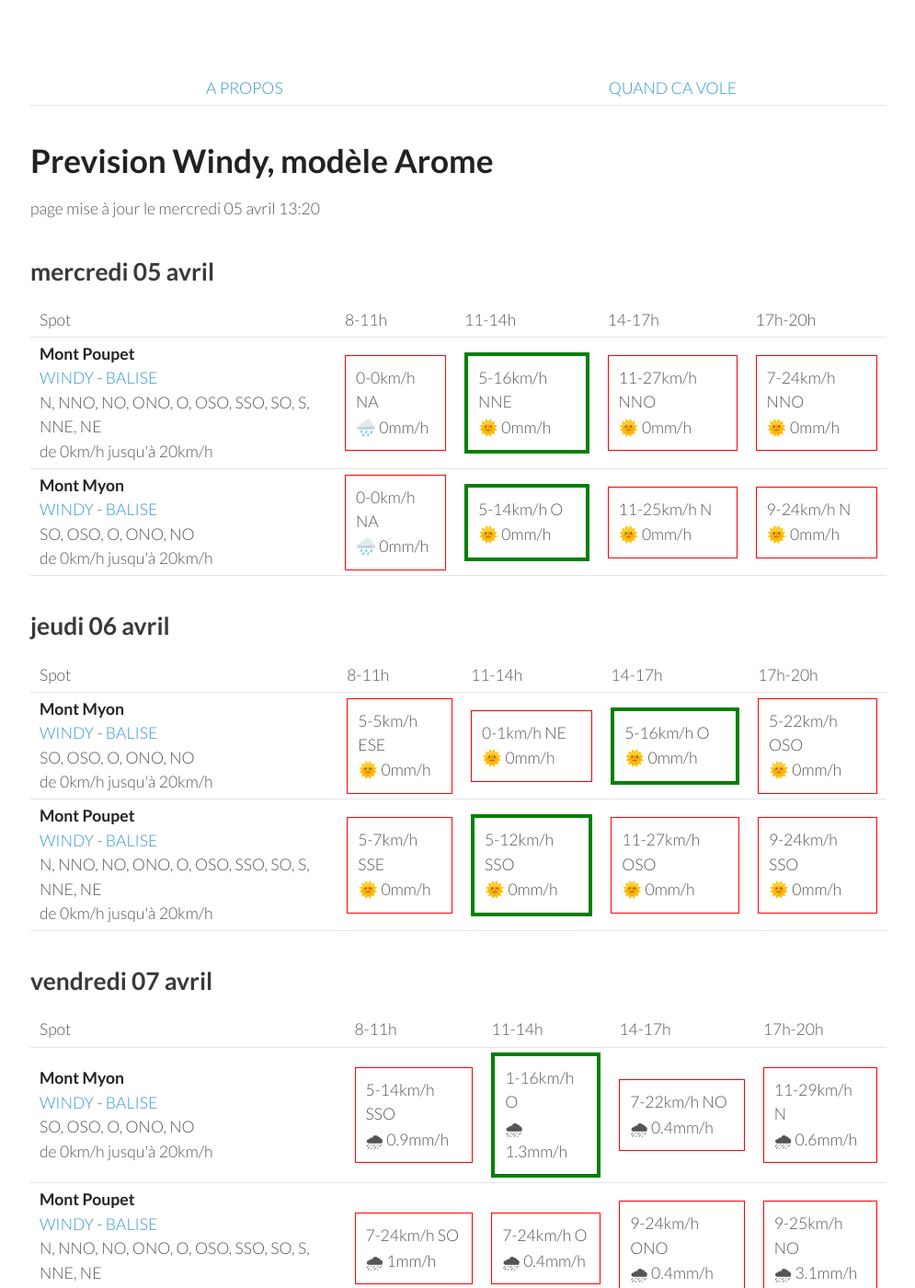
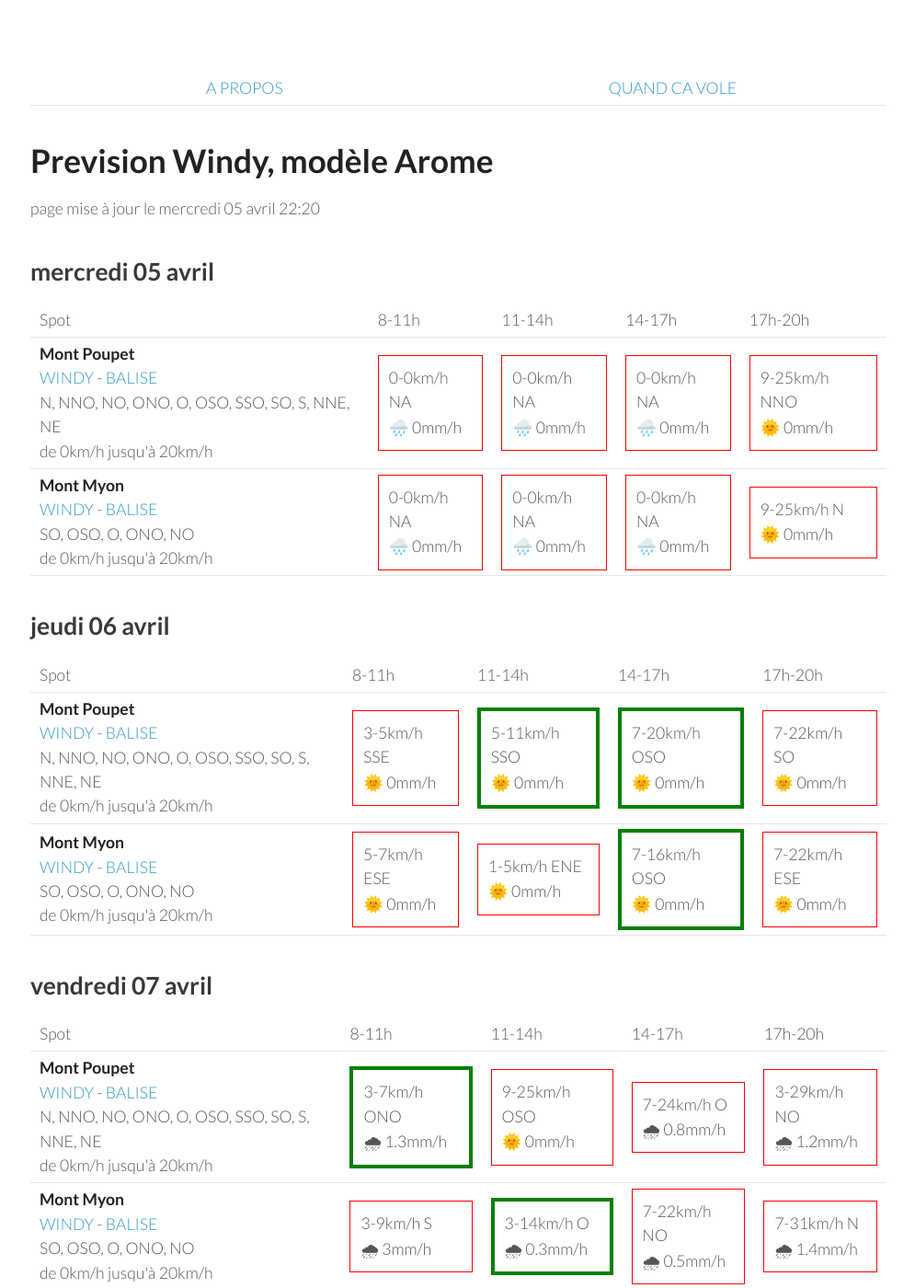
Before and after one commit to parapente-dans-le-nord/parapente-dans-le-nord.github.io, a Jekyll site: the page built from jura.markdown, in a window 1280 px wide and 1400 px high. Shown: the whole window at 92% size, without its empty margins (25-1020 px from the left). Built offline with Jekyll 4.4.1, drawn with Linux system fonts in a browser that asks for light colours; some of the changed text lies outside the part shown.

Commit message:
update index.markdown

```diff
--- a/jura.markdown
+++ b/jura.markdown
@@ -7,7 +7,7 @@ title:  "Tous les spots"
 {: .links}
 
 # Prevision Windy, modèle Arome
-page mise à jour le mercredi 05 avril 13:20
+page mise à jour le mercredi 05 avril 22:20
 
 ## mercredi 05 avril
 
@@ -25,18 +25,18 @@ page mise à jour le mercredi 05 avril 13:20
         <td><strong>Mont Poupet</strong><br><a href="https://windy.com/46.970/5.876?46.541,5.876,8">WINDY</a> - <span class=""><a href="http://www.balisemeteo.com/balise.php?idBalise=92">BALISE</a> </span><br> <span class="vent-favorable">N, NNO, NO, ONO, O, OSO, SSO, SO, S, NNE, NE</span><br><span class="force-vent">de 0km/h jusqu'à 20km/h</span> </td>
 
             <td><div class="not-flyable"><p>0-0km/h NA</p><p>🌧️ 0mm/h</p></div></td>
-            <td><div class="flyable"><p>5-16km/h NNE</p><p>🌞 0mm/h</p></div></td>
-            <td><div class="not-flyable"><p>11-27km/h NNO</p><p>🌞 0mm/h</p></div></td>
-            <td><div class="not-flyable"><p>7-24km/h NNO</p><p>🌞 0mm/h</p></div></td>
+            <td><div class="not-flyable"><p>0-0km/h NA</p><p>🌧️ 0mm/h</p></div></td>
+            <td><div class="not-flyable"><p>0-0km/h NA</p><p>🌧️ 0mm/h</p></div></td>
+            <td><div class="not-flyable"><p>9-25km/h NNO</p><p>🌞 0mm/h</p></div></td>
 
     </tr>
 <tr>
         <td><strong>Mont Myon</strong><br><a href="https://windy.com/46.331/5.397?45.898,5.394,8,m:eWoagj8">WINDY</a> - <span class=""><a href="http://www.balisemeteo.com/balise.php?idBalise=70">BALISE</a> </span><br> <span class="vent-favorable">SO, OSO, O, ONO, NO</span><br><span class="force-vent">de 0km/h jusqu'à 20km/h</span> </td>
 
             <td><div class="not-flyable"><p>0-0km/h NA</p><p>🌧️ 0mm/h</p></div></td>
-            <td><div class="flyable"><p>5-14km/h O</p><p>🌞 0mm/h</p></div></td>
-            <td><div class="not-flyable"><p>11-25km/h N</p><p>🌞 0mm/h</p></div></td>
-            <td><div class="not-flyable"><p>9-24km/h N</p><p>🌞 0mm/h</p></div></td>
+            <td><div class="not-flyable"><p>0-0km/h NA</p><p>🌧️ 0mm/h</p></div></td>
+            <td><div class="not-flyable"><p>0-0km/h NA</p><p>🌧️ 0mm/h</p></div></td>
+            <td><div class="not-flyable"><p>9-25km/h N</p><p>🌞 0mm/h</p></div></td>
 
     </tr>
 
@@ -56,22 +56,22 @@ page mise à jour le mercredi 05 avril 13:20
       <td>17h-20h</td>
     </tr>
 <tr>
-        <td><strong>Mont Myon</strong><br><a href="https://windy.com/46.331/5.397?45.898,5.394,8,m:eWoagj8">WINDY</a> - <span class=""><a href="http://www.balisemeteo.com/balise.php?idBalise=70">BALISE</a> </span><br> <span class="vent-favorable">SO, OSO, O, ONO, NO</span><br><span class="force-vent">de 0km/h jusqu'à 20km/h</span> </td>
+        <td><strong>Mont Poupet</strong><br><a href="https://windy.com/46.970/5.876?46.541,5.876,8">WINDY</a> - <span class=""><a href="http://www.balisemeteo.com/balise.php?idBalise=92">BALISE</a> </span><br> <span class="vent-favorable">N, NNO, NO, ONO, O, OSO, SSO, SO, S, NNE, NE</span><br><span class="force-vent">de 0km/h jusqu'à 20km/h</span> </td>
 
-            <td><div class="not-flyable"><p>5-5km/h ESE</p><p>🌞 0mm/h</p></div></td>
-            <td><div class="not-flyable"><p>0-1km/h NE</p><p>🌞 0mm/h</p></div></td>
-            <td><div class="flyable"><p>5-16km/h O</p><p>🌞 0mm/h</p></div></td>
-            <td><div class="not-flyable"><p>5-22km/h OSO</p><p>🌞 0mm/h</p></div></td>
+            <td><div class="not-flyable"><p>3-5km/h SSE</p><p>🌞 0mm/h</p></div></td>
+            <td><div class="flyable"><p>5-11km/h SSO</p><p>🌞 0mm/h</p></div></td>
+            <td><div class="flyable"><p>7-20km/h OSO</p><p>🌞 0mm/h</p></div></td>
+            <td><div class="not-flyable"><p>7-22km/h SO</p><p>🌞 0mm/h</p></div></td>
 
 
     </tr>
 <tr>
-        <td><strong>Mont Poupet</strong><br><a href="https://windy.com/46.970/5.876?46.541,5.876,8">WINDY</a> - <span class=""><a href="http://www.balisemeteo.com/balise.php?idBalise=92">BALISE</a> </span><br> <span class="vent-favorable">N, NNO, NO, ONO, O, OSO, SSO, SO, S, NNE, NE</span><br><span class="force-vent">de 0km/h jusqu'à 20km/h</span> </td>
+        <td><strong>Mont Myon</strong><br><a href="https://windy.com/46.331/5.397?45.898,5.394,8,m:eWoagj8">WINDY</a> - <span class=""><a href="http://www.balisemeteo.com/balise.php?idBalise=70">BALISE</a> </span><br> <span class="vent-favorable">SO, OSO, O, ONO, NO</span><br><span class="force-vent">de 0km/h jusqu'à 20km/h</span> </td>
 
-            <td><div class="not-flyable"><p>5-7km/h SSE</p><p>🌞 0mm/h</p></div></td>
-            <td><div class="flyable"><p>5-12km/h SSO</p><p>🌞 0mm/h</p></div></td>
-            <td><div class="not-flyable"><p>11-27km/h OSO</p><p>🌞 0mm/h</p></div></td>
-            <td><div class="not-flyable"><p>9-24km/h SSO</p><p>🌞 0mm/h</p></div></td>
+            <td><div class="not-flyable"><p>5-7km/h ESE</p><p>🌞 0mm/h</p></div></td>
+            <td><div class="not-flyable"><p>1-5km/h ENE</p><p>🌞 0mm/h</p></div></td>
+            <td><div class="flyable"><p>7-16km/h OSO</p><p>🌞 0mm/h</p></div></td>
+            <td><div class="not-flyable"><p>7-22km/h ESE</p><p>🌞 0mm/h</p></div></td>
 
 
     </tr>
@@ -92,22 +92,22 @@ page mise à jour le mercredi 05 avril 13:20
       <td>17h-20h</td>
     </tr>
 <tr>
-        <td><strong>Mont Myon</strong><br><a href="https://windy.com/46.331/5.397?45.898,5.394,8,m:eWoagj8">WINDY</a> - <span class=""><a href="http://www.balisemeteo.com/balise.php?idBalise=70">BALISE</a> </span><br> <span class="vent-favorable">SO, OSO, O, ONO, NO</span><br><span class="force-vent">de 0km/h jusqu'à 20km/h</span> </td>
+        <td><strong>Mont Poupet</strong><br><a href="https://windy.com/46.970/5.876?46.541,5.876,8">WINDY</a> - <span class=""><a href="http://www.balisemeteo.com/balise.php?idBalise=92">BALISE</a> </span><br> <span class="vent-favorable">N, NNO, NO, ONO, O, OSO, SSO, SO, S, NNE, NE</span><br><span class="force-vent">de 0km/h jusqu'à 20km/h</span> </td>
 
-            <td><div class="not-flyable"><p>5-14km/h SSO</p><p>🌧 0.9mm/h</p></div></td>
-            <td><div class="flyable"><p>1-16km/h O</p><p>🌧 1.3mm/h</p></div></td>
-            <td><div class="not-flyable"><p>7-22km/h NO</p><p>🌧 0.4mm/h</p></div></td>
-            <td><div class="not-flyable"><p>11-29km/h N</p><p>🌧 0.6mm/h</p></div></td>
+            <td><div class="flyable"><p>3-7km/h ONO</p><p>🌧 1.3mm/h</p></div></td>
+            <td><div class="not-flyable"><p>9-25km/h OSO</p><p>🌞 0mm/h</p></div></td>
+            <td><div class="not-flyable"><p>7-24km/h O</p><p>🌧 0.8mm/h</p></div></td>
+            <td><div class="not-flyable"><p>3-29km/h NO</p><p>🌧 1.2mm/h</p></div></td>
 
 
     </tr>
 <tr>
-        <td><strong>Mont Poupet</strong><br><a href="https://windy.com/46.970/5.876?46.541,5.876,8">WINDY</a> - <span class=""><a href="http://www.balisemeteo.com/balise.php?idBalise=92">BALISE</a> </span><br> <span class="vent-favorable">N, NNO, NO, ONO, O, OSO, SSO, SO, S, NNE, NE</span><br><span class="force-vent">de 0km/h jusqu'à 20km/h</span> </td>
+        <td><strong>Mont Myon</strong><br><a href="https://windy.com/46.331/5.397?45.898,5.394,8,m:eWoagj8">WINDY</a> - <span class=""><a href="http://www.balisemeteo.com/balise.php?idBalise=70">BALISE</a> </span><br> <span class="vent-favorable">SO, OSO, O, ONO, NO</span><br><span class="force-vent">de 0km/h jusqu'à 20km/h</span> </td>
 
-            <td><div class="not-flyable"><p>7-24km/h SO</p><p>🌧 1mm/h</p></div></td>
-            <td><div class="not-flyable"><p>7-24km/h O</p><p>🌧 0.4mm/h</p></div></td>
-            <td><div class="not-flyable"><p>9-24km/h ONO</p><p>🌧 0.4mm/h</p></div></td>
-            <td><div class="not-flyable"><p>9-25km/h NO</p><p>🌧 3.1mm/h</p></div></td>
+            <td><div class="not-flyable"><p>3-9km/h S</p><p>🌧 3mm/h</p></div></td>
+            <td><div class="flyable"><p>3-14km/h O</p><p>🌧 0.3mm/h</p></div></td>
+            <td><div class="not-flyable"><p>7-22km/h NO</p><p>🌧 0.5mm/h</p></div></td>
+            <td><div class="not-flyable"><p>7-31km/h N</p><p>🌧 1.4mm/h</p></div></td>
 
 
     </tr>
@@ -130,9 +130,9 @@ page mise à jour le mercredi 05 avril 13:20
 <tr>
         <td><strong>Mont Poupet</strong><br><a href="https://windy.com/46.970/5.876?46.541,5.876,8">WINDY</a> - <span class=""><a href="http://www.balisemeteo.com/balise.php?idBalise=92">BALISE</a> </span><br> <span class="vent-favorable">N, NNO, NO, ONO, O, OSO, SSO, SO, S, NNE, NE</span><br><span class="force-vent">de 0km/h jusqu'à 20km/h</span> </td>
 
-            <td><div class="not-flyable"><p>7-16km/h E</p><p>🌞 0mm/h</p></div></td>
-            <td><div class="not-flyable"><p>11-27km/h NNE</p><p>🌞 0mm/h</p></div></td>
-            <td><div class="not-flyable"><p>11-29km/h N</p><p>🌧 0.2mm/h</p></div></td>
+            <td><div class="not-flyable"><p>9-16km/h E</p><p>🌞 0mm/h</p></div></td>
+            <td><div class="not-flyable"><p>9-25km/h NNE</p><p>🌞 0mm/h</p></div></td>
+            <td><div class="not-flyable"><p>11-27km/h N</p><p>🌞 0mm/h</p></div></td>
             <td><div class="not-flyable"><p>12-29km/h N</p><p>🌞 0mm/h</p></div></td>
 
 
@@ -140,10 +140,10 @@ page mise à jour le mercredi 05 avril 13:20
 <tr>
         <td><strong>Mont Myon</strong><br><a href="https://windy.com/46.331/5.397?45.898,5.394,8,m:eWoagj8">WINDY</a> - <span class=""><a href="http://www.balisemeteo.com/balise.php?idBalise=70">BALISE</a> </span><br> <span class="vent-favorable">SO, OSO, O, ONO, NO</span><br><span class="force-vent">de 0km/h jusqu'à 20km/h</span> </td>
 
-            <td><div class="not-flyable"><p>5-14km/h NE</p><p>🌞 0mm/h</p></div></td>
-            <td><div class="not-flyable"><p>12-29km/h N</p><p>🌞 0mm/h</p></div></td>
+            <td><div class="not-flyable"><p>5-12km/h NE</p><p>🌞 0mm/h</p></div></td>
+            <td><div class="not-flyable"><p>9-24km/h NNO</p><p>🌞 0mm/h</p></div></td>
+            <td><div class="not-flyable"><p>9-27km/h NNO</p><p>🌞 0mm/h</p></div></td>
             <td><div class="not-flyable"><p>12-31km/h NNO</p><p>🌞 0mm/h</p></div></td>
-            <td><div class="not-flyable"><p>14-35km/h N</p><p>🌞 0mm/h</p></div></td>
 
 
     </tr>
@@ -164,22 +164,22 @@ page mise à jour le mercredi 05 avril 13:20
       <td>17h-20h</td>
     </tr>
 <tr>
-        <td><strong>Mont Poupet</strong><br><a href="https://windy.com/46.970/5.876?46.541,5.876,8">WINDY</a> - <span class=""><a href="http://www.balisemeteo.com/balise.php?idBalise=92">BALISE</a> </span><br> <span class="vent-favorable">N, NNO, NO, ONO, O, OSO, SSO, SO, S, NNE, NE</span><br><span class="force-vent">de 0km/h jusqu'à 20km/h</span> </td>
+        <td><strong>Mont Myon</strong><br><a href="https://windy.com/46.331/5.397?45.898,5.394,8,m:eWoagj8">WINDY</a> - <span class=""><a href="http://www.balisemeteo.com/balise.php?idBalise=70">BALISE</a> </span><br> <span class="vent-favorable">SO, OSO, O, ONO, NO</span><br><span class="force-vent">de 0km/h jusqu'à 20km/h</span> </td>
 
-            <td><div class="not-flyable"><p>7-16km/h ESE</p><p>🌞 0mm/h</p></div></td>
-            <td><div class="flyable"><p>7-20km/h N</p><p>🌞 0mm/h</p></div></td>
-            <td><div class="not-flyable"><p>9-25km/h N</p><p>🌞 0mm/h</p></div></td>
-            <td><div class="not-flyable"><p>11-27km/h N</p><p>🌞 0mm/h</p></div></td>
+            <td><div class="not-flyable"><p>3-11km/h SE</p><p>🌞 0mm/h</p></div></td>
+            <td><div class="flyable"><p>5-16km/h O</p><p>🌞 0mm/h</p></div></td>
+            <td><div class="not-flyable"><p>7-22km/h NO</p><p>🌞 0mm/h</p></div></td>
+            <td><div class="not-flyable"><p>9-22km/h NNO</p><p>🌞 0mm/h</p></div></td>
 
 
     </tr>
 <tr>
-        <td><strong>Mont Myon</strong><br><a href="https://windy.com/46.331/5.397?45.898,5.394,8,m:eWoagj8">WINDY</a> - <span class=""><a href="http://www.balisemeteo.com/balise.php?idBalise=70">BALISE</a> </span><br> <span class="vent-favorable">SO, OSO, O, ONO, NO</span><br><span class="force-vent">de 0km/h jusqu'à 20km/h</span> </td>
+        <td><strong>Mont Poupet</strong><br><a href="https://windy.com/46.970/5.876?46.541,5.876,8">WINDY</a> - <span class=""><a href="http://www.balisemeteo.com/balise.php?idBalise=92">BALISE</a> </span><br> <span class="vent-favorable">N, NNO, NO, ONO, O, OSO, SSO, SO, S, NNE, NE</span><br><span class="force-vent">de 0km/h jusqu'à 20km/h</span> </td>
 
-            <td><div class="not-flyable"><p>3-12km/h NE</p><p>🌞 0mm/h</p></div></td>
-            <td><div class="flyable"><p>5-18km/h NO</p><p>🌞 0mm/h</p></div></td>
-            <td><div class="not-flyable"><p>7-22km/h NNO</p><p>🌞 0mm/h</p></div></td>
-            <td><div class="not-flyable"><p>11-25km/h NNO</p><p>🌞 0mm/h</p></div></td>
+            <td><div class="not-flyable"><p>9-22km/h ESE</p><p>🌞 0mm/h</p></div></td>
+            <td><div class="not-flyable"><p>7-22km/h NNE</p><p>🌞 0mm/h</p></div></td>
+            <td><div class="not-flyable"><p>7-24km/h N</p><p>🌞 0mm/h</p></div></td>
+            <td><div class="not-flyable"><p>12-29km/h N</p><p>🌞 0mm/h</p></div></td>
 
 
     </tr>
@@ -200,22 +200,22 @@ page mise à jour le mercredi 05 avril 13:20
       <td>17h-20h</td>
     </tr>
 <tr>
-        <td><strong>Mont Poupet</strong><br><a href="https://windy.com/46.970/5.876?46.541,5.876,8">WINDY</a> - <span class=""><a href="http://www.balisemeteo.com/balise.php?idBalise=92">BALISE</a> </span><br> <span class="vent-favorable">N, NNO, NO, ONO, O, OSO, SSO, SO, S, NNE, NE</span><br><span class="force-vent">de 0km/h jusqu'à 20km/h</span> </td>
+        <td><strong>Mont Myon</strong><br><a href="https://windy.com/46.331/5.397?45.898,5.394,8,m:eWoagj8">WINDY</a> - <span class=""><a href="http://www.balisemeteo.com/balise.php?idBalise=70">BALISE</a> </span><br> <span class="vent-favorable">SO, OSO, O, ONO, NO</span><br><span class="force-vent">de 0km/h jusqu'à 20km/h</span> </td>
 
-            <td><div class="not-flyable"><p>9-18km/h E</p><p>🌞 0mm/h</p></div></td>
-            <td><div class="not-flyable"><p>11-25km/h NNE</p><p>🌞 0mm/h</p></div></td>
-            <td><div class="not-flyable"><p>14-33km/h NNE</p><p>🌞 0mm/h</p></div></td>
-            <td><div class="not-flyable"><p>14-33km/h NNE</p><p>🌞 0mm/h</p></div></td>
+            <td><div class="not-flyable"><p>5-14km/h ESE</p><p>🌞 0mm/h</p></div></td>
+            <td><div class="flyable"><p>7-20km/h SO</p><p>🌞 0mm/h</p></div></td>
+            <td><div class="not-flyable"><p>9-25km/h SO</p><p>🌞 0mm/h</p></div></td>
+            <td><div class="not-flyable"><p>7-24km/h SO</p><p>🌞 0mm/h</p></div></td>
 
 
     </tr>
 <tr>
-        <td><strong>Mont Myon</strong><br><a href="https://windy.com/46.331/5.397?45.898,5.394,8,m:eWoagj8">WINDY</a> - <span class=""><a href="http://www.balisemeteo.com/balise.php?idBalise=70">BALISE</a> </span><br> <span class="vent-favorable">SO, OSO, O, ONO, NO</span><br><span class="force-vent">de 0km/h jusqu'à 20km/h</span> </td>
+        <td><strong>Mont Poupet</strong><br><a href="https://windy.com/46.970/5.876?46.541,5.876,8">WINDY</a> - <span class=""><a href="http://www.balisemeteo.com/balise.php?idBalise=92">BALISE</a> </span><br> <span class="vent-favorable">N, NNO, NO, ONO, O, OSO, SSO, SO, S, NNE, NE</span><br><span class="force-vent">de 0km/h jusqu'à 20km/h</span> </td>
 
-            <td><div class="not-flyable"><p>5-12km/h NNE</p><p>🌞 0mm/h</p></div></td>
-            <td><div class="not-flyable"><p>7-22km/h NO</p><p>🌞 0mm/h</p></div></td>
-            <td><div class="not-flyable"><p>11-27km/h N</p><p>🌞 0mm/h</p></div></td>
-            <td><div class="not-flyable"><p>16-37km/h NNO</p><p>🌞 0mm/h</p></div></td>
+            <td><div class="not-flyable"><p>7-18km/h SSE</p><p>🌞 0mm/h</p></div></td>
+            <td><div class="not-flyable"><p>9-22km/h SO</p><p>🌞 0mm/h</p></div></td>
+            <td><div class="not-flyable"><p>12-29km/h OSO</p><p>🌞 0mm/h</p></div></td>
+            <td><div class="not-flyable"><p>12-31km/h SO</p><p>🌞 0mm/h</p></div></td>
 
 
     </tr>
```
